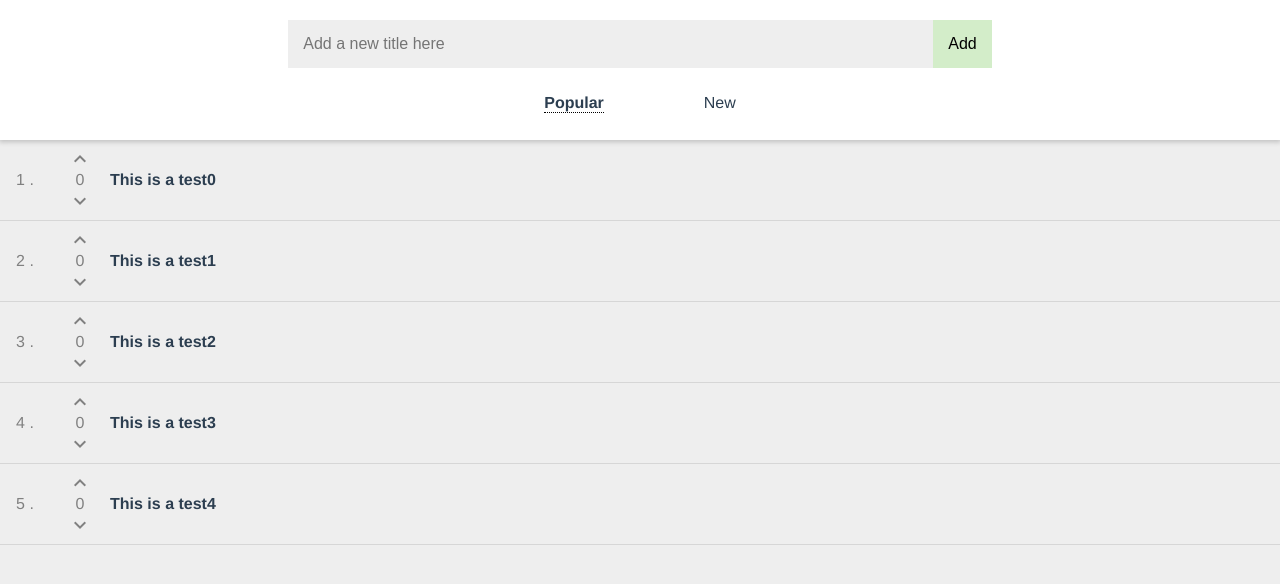
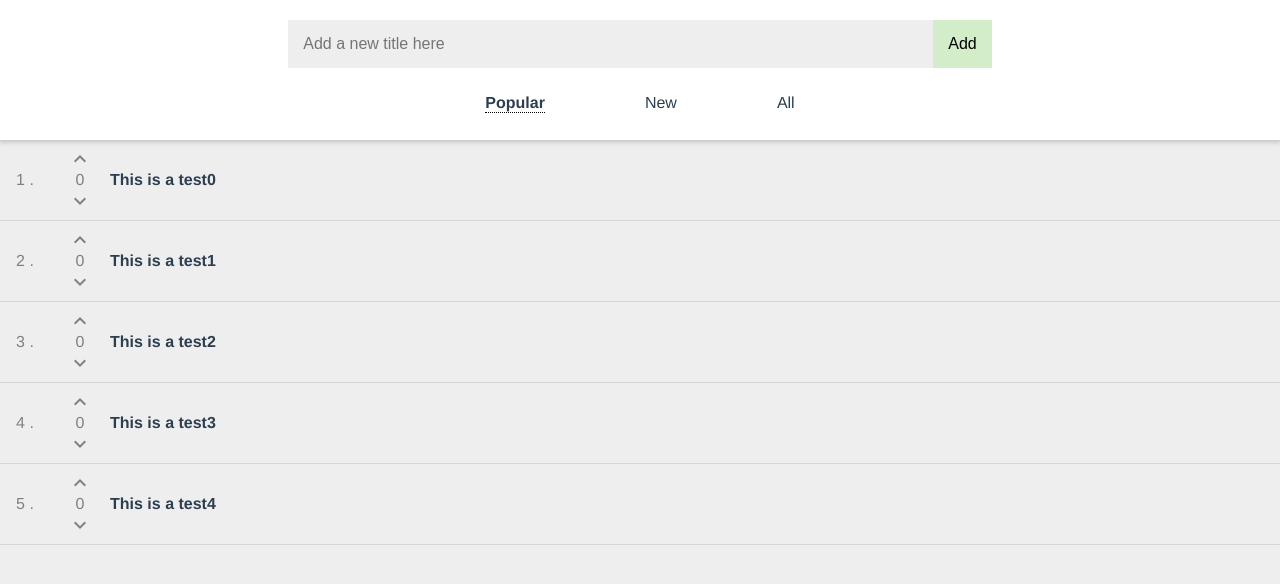
Before and after one commit to jiayingy/reddit-clone, a Vue app: page /#/ in a window 1280 px wide. Shown: the top 584 px of the page. Built offline with nearby package versions, Linux system fonts and the light colour scheme.

Commit message:
Add all tabs to view all titles from oldest to newest

```diff
--- a/src/components/Navbar.vue
+++ b/src/components/Navbar.vue
@@ -8,6 +8,10 @@
       <li
           @click="switchTab('new', $event)">
           New
+      </li>
+      <li
+          @click="switchTab('all', $event)">
+          All
       </li>
     </ul>
   </div>
```
